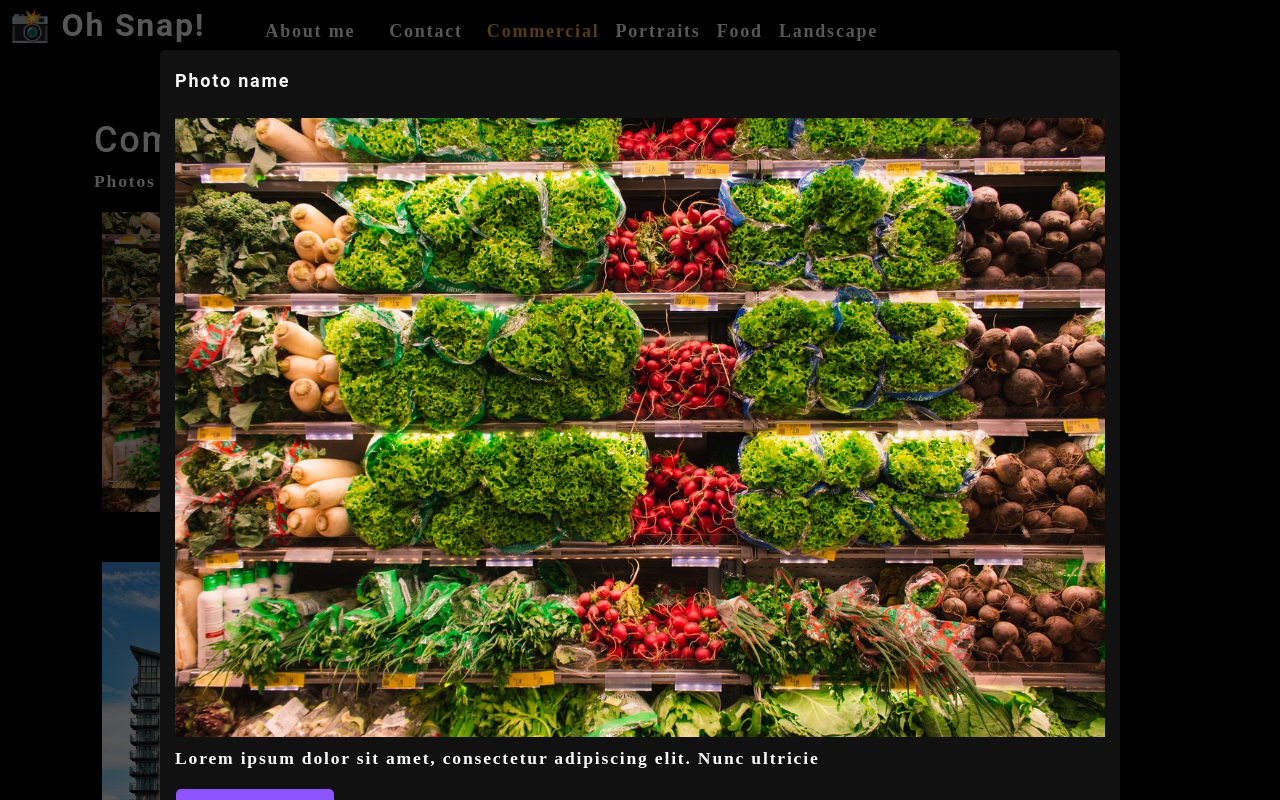
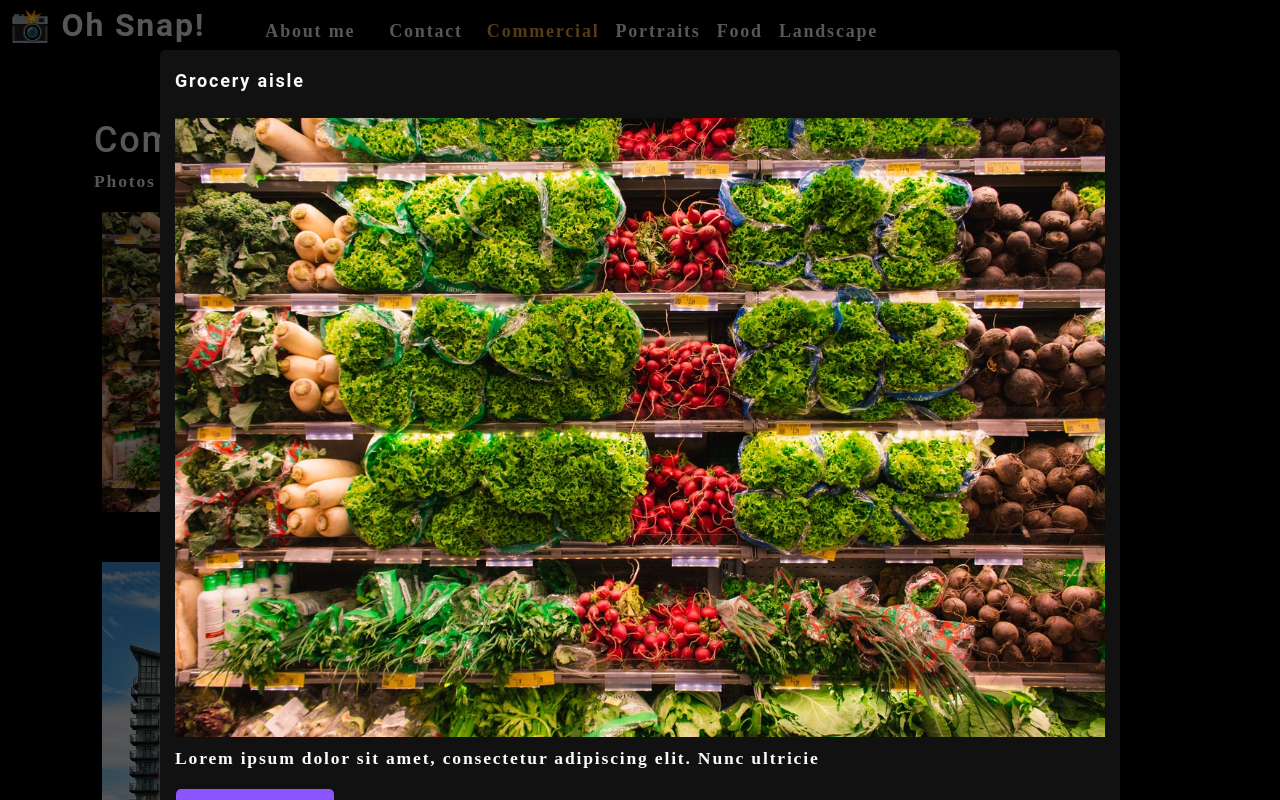
Before and after one commit to SMKrizan/photo-port, a React (Create React App) app: page / in a window 1280 px wide. Both pictures are taken after a click on the picture 327 px from the left and 361 px from the top of the page. Shown: the top 800 px of the page. Built offline with nearby package versions, Linux system fonts and the light colour scheme.

Commit message:
modal closes

```diff
--- a/src/components/Modal/index.js
+++ b/src/components/Modal/index.js
@@ -1,17 +1,15 @@
-import React, { useState } from 'react';
+import React from 'react';
 
-
-
-function Modal({currentPhoto}) {
+const Modal = ({ onClose, currentPhoto }) => {
     const {name, category, description, index} = currentPhoto;
 
     return (
         <div className='modalBackdrop'>
             <div className='modalContainer'>
-                <h3 className='modalTitle'>Photo name</h3>
+                <h3 className='modalTitle'>{name}</h3>
                 <img alt='current category' src={require(`../../assets/large/${category}/${index}.jpg`).default} />
                 <p>{description}</p>
-                    <button type='button'>
+                    <button type='button' onClick={onClose}>
                         Close this modal
                     </button>
             </div>
--- a/src/components/PhotoList/index.js
+++ b/src/components/PhotoList/index.js
@@ -2,6 +2,10 @@ import React, { useState } from 'react';
 import Modal from '../Modal';
 
 const PhotoList = ({ category }) => {
+
+    // we set the default value to false so that the modal does not render until an image is clicked by user
+    const [isModalOpen, setIsModalOpen] = useState(false);
+
     // useState() sets default values for array of photos
     const [photos] = useState([
         {
@@ -107,20 +111,18 @@ const PhotoList = ({ category }) => {
     // setter and getter
     const [ currentPhoto, setCurrentPhoto ] = useState();
 
+
     // 'image' and index, 'i', will be passed in as props and updates isModalOpen to 'true'
     const toggleModal = (image, i) => {
         // updates current photo state using setCurrentPhoto() with data retrieved through click event; spread operator adds <index: i> to current photo state
         setCurrentPhoto({...image, index: i});
-        setIsModalOpen(true);
+        setIsModalOpen(!isModalOpen);
     }
-
-    // we set the default value to false so that the modal does not render until an image is clicked by user
-    const [isModalOpen, setIsModalOpen] = useState(false);
 
     return (
         <div>
-            {/* passing in currentPhoto as prop */}
-            {isModalOpen && <Modal currentPhoto={currentPhoto} />}
+            {/* passing in currentPhoto and onClose as props; Modal will be rendered only when isModalOpen is 'true' */}
+            {isModalOpen && (<Modal currentPhoto={currentPhoto} onClose={toggleModal} />)}
             <div className='flex-row'>
                 {currentPhotos.map((image, i) => (
                     <img
@@ -129,7 +131,7 @@ const PhotoList = ({ category }) => {
                         // used for user-assistance devices like screen-readers
                         alt={image.name}
                         className='img-thumbnail mx-1'
-                        // onClick to capture individual photo data; 'image' represents object-element in photo array and 'i' will render image
+                        // 'toggleModal' click handler with 'onClick' attribute to capture individual photo data; arguments 'image' and 'i' represent object-element in photo array and render image
                         onClick={() => toggleModal(image, i)}
                         // this value must be a unique string
                         key={image.name}
```
Also changed, not shown: 1 other file (tests, documents, lock files or other folders).
